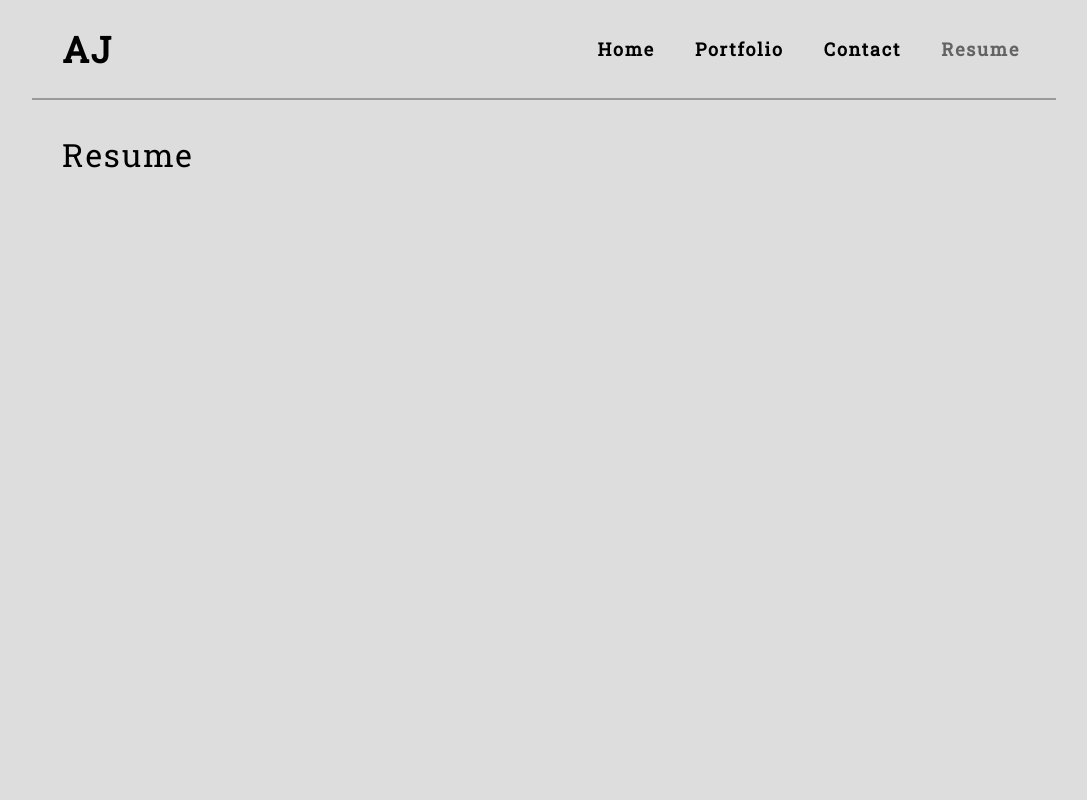
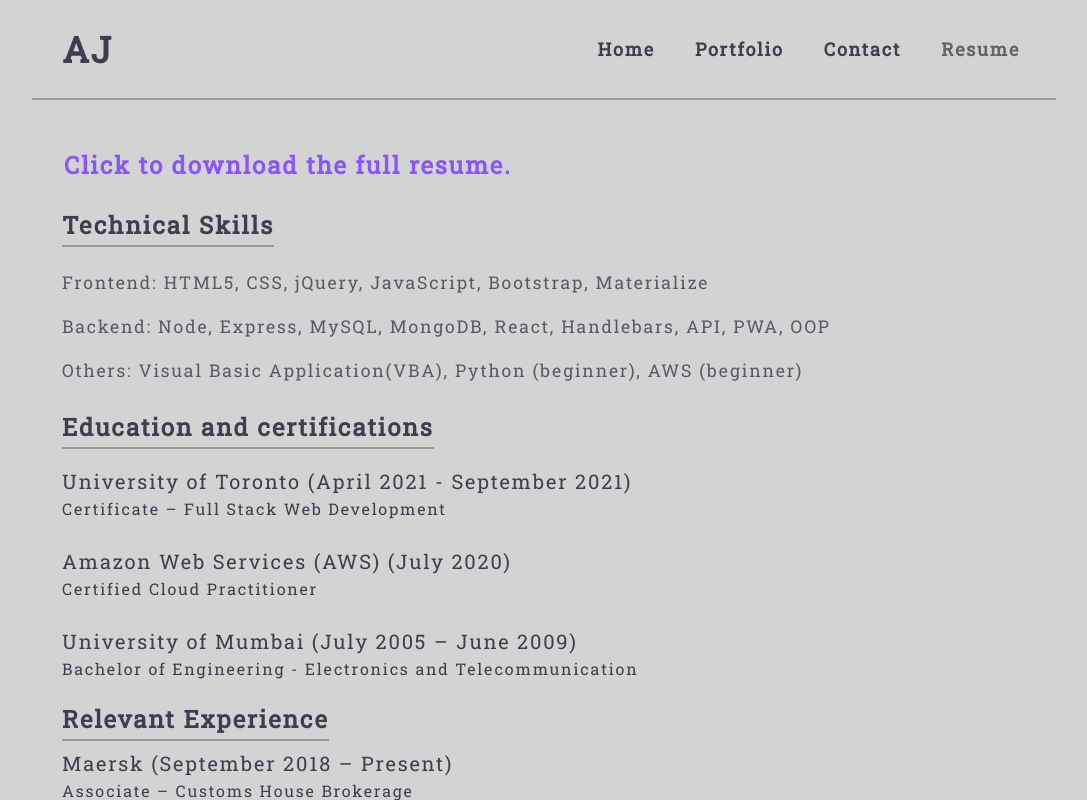
Before and after one commit to jamwalab/abhishek, a React (Create React App) app: page / in a window 1280 px wide. Both pictures are taken after a click on the item "Resume". Shown: the top 800 px of the page, without its empty margins (96-1183 px from the left). Built offline with nearby package versions, Linux system fonts and the light colour scheme.

Commit message:
resume section created

```diff
--- a/src/components/Home/index.js
+++ b/src/components/Home/index.js
@@ -8,12 +8,12 @@
         <div className="px-2">
           <img src={profPic} className='aboutMeProfPic' alt='Profile'></img>
         </div>
-        <h2 className="px-5 text-justify">Hello, my name is Abhishek. I am a Full Stack Developer living in Mississauga, ON.</h2>
+        <h2 className="px-5">Hello, my name is Abhishek. I am a Full Stack Developer living in Mississauga, ON.</h2>
       </article>
 
       <h2 className="title-spaceSetter">About Me</h2>
-      <p className="text-justify">Full stack web developer with strong skills in JavaScript. I have a degree in Bachelor of Science - Electronics and Telecommunication Engineering, certificate for AWS cloud practitioner and currently pursuing an intensive Full Stack Web Development certificate from University of Toronto.</p>
-      <p className="text-justify">I have honed my skills in Node.js, Express, React, SQL, HTML and CSS by developing meaningful and complex applications. I am a team player with good communication and problem-solving skills, demonstrated throughout my bootcamp, where I worked with the team to develop complex back-end designs, helped team members if they got stuck and took the initiative to resolve conflicts during code merge. With a passion for programming and as an eager learner, I am excited to use my technical skills and collaborative nature to help your team to continue to develop innovative projects</p>
+      <p>Full stack web developer with strong skills in JavaScript. I have a degree in Bachelor of Science - Electronics and Telecommunication Engineering, certificate for AWS cloud practitioner and currently pursuing an intensive Full Stack Web Development certificate from University of Toronto.</p>
+      <p>I have honed my skills in Node.js, Express, React, SQL, HTML and CSS by developing meaningful and complex applications. I am a team player with good communication and problem-solving skills, demonstrated throughout my bootcamp, where I worked with the team to develop complex back-end designs, helped team members if they got stuck and took the initiative to resolve conflicts during code merge. With a passion for programming and as an eager learner, I am excited to use my technical skills and collaborative nature to help your team to continue to develop innovative projects</p>
     </section>
   );
 };
--- a/src/components/Projects/index.js
+++ b/src/components/Projects/index.js
@@ -6,7 +6,7 @@
       {allProjects.map((project) => (
         <article className="img-container" key={project.title}>
           <div className='projectTitle'>
-            <h4>{project.title}</h4>
+            <h4 className="bottomBorder-underline">{project.title}</h4>
             <p>
               <a href={project.link} target="_blank">
                 GitHub
--- a/src/components/Resume/index.js
+++ b/src/components/Resume/index.js
@@ -2,7 +2,67 @@
 
 function Resume() {
   return(
-    <h2>Resume</h2>
+    <section>
+      <article  className="title-spaceSetter">
+        <h4><a href="" className="downloadResume">Click to download the full resume.</a></h4>
+      </article>
+      <article className="skills">
+        <h4 className="title-spaceSetter bottomBorder-underline">Technical Skills</h4>
+        <p>Frontend: HTML5, CSS, jQuery, JavaScript, Bootstrap, Materialize</p>
+        <p>Backend:	Node, Express, MySQL, MongoDB, React, Handlebars, API, PWA, OOP</p>
+        <p>Others:	Visual Basic Application(VBA), Python (beginner), AWS (beginner)</p>
+      </article>
+      <article className="education">
+        <h4 className="title-spaceSetter bottomBorder-underline">Education and certifications</h4>
+        <div>
+          <h5>University of Toronto (April 2021 - September 2021)</h5>
+          <h6>Certificate – Full Stack Web Development</h6>
+        </div>
+        <div>
+          <h5>Amazon Web Services (AWS) (July 2020)</h5>
+          <h6>Certified Cloud Practitioner</h6>
+        </div>
+        <div>
+          <h5>University of Mumbai (July 2005 – June 2009)</h5>
+          <h6>Bachelor of Engineering - Electronics and Telecommunication</h6>
+        </div>
+      </article>
+      <article className="experience">
+        <h4 className="title-spaceSetter bottomBorder-underline">Relevant Experience</h4>
+        <div>
+          <h5>Maersk (September 2018 – Present)</h5>
+          <h6>Associate – Customs House Brokerage</h6>
+          <ul>
+            <li>Reduce the time required to track shipments by allowing containers to be searched in bulk with ETA Tracker.</li>
+            <li>Built a VBA macro that checks customs entries to match customer requirements, thus achieving accuracy of over 97%.</li>
+            <li>Designed VBA macro that tracks shipments for release and automatically assigns status at various stages of clearance.</li>
+          </ul>
+        </div>
+        <div>
+          <h5>APL Logistics (July 2016 – June 2018)</h5>
+          <h6>Senior Analyst – Global Trade Compliance</h6>
+          <ul>
+            <li>Developed and maintained trade compliance database content of multiple countries with MySQL, xml and excel.</li>
+            <li>Built a VBA macro that helped reduce the time required to compile data for the database by 80%.</li>
+          </ul>
+        </div>
+        <div>
+          <h5>Molex (August 2015 – June 2016)</h5>
+          <h6>Analyst – Trade and Customs</h6>
+          <ul>
+            <li>Maintained HS code database of the products on SAP system for various countries.</li>
+          </ul>
+        </div>
+        <div>
+          <h5>Aptean (February 2014 – August 2015)</h5>
+          <h6>Analyst – Global Trade Content</h6>
+          <ul>
+            <li>Design backend process to capture trade compliance data from customs websites of different countries.</li>
+            <li>Maintain trade compliance database of multiple countries and test the deployed code before moving it to production.</li>
+          </ul>
+        </div>
+      </article>
+    </section>
   );
 };
 
--- a/src/index.css
+++ b/src/index.css
@@ -15,9 +15,13 @@
   --spacing-one: calc(1rem * 0.5);
   --spacing-two: calc(1rem);
   --spacing-five: calc(2.5rem);
-  --ajBackground: #dddddd;
+
+  --ajBackground: #d3d3d3;
   --secondary: #636363;
   --ajSecondaryLight: #999999;
+  --pText-color: #3d3e4e;
+  --pText-color-81t: #3d3e4ed0;
+  --pText-color-50t: #3d3e4e80;
 }
 
 * {
@@ -37,9 +41,10 @@
   font-size: 18px;
   letter-spacing: .1em;
   background: var(--ajBackground);
-  color: var(--dark);
+  color: var(--pText-color);
   font-family: 'Roboto Slab', serif;
   max-width: 60%;
+  text-align: justify;
 }
 
 h1,
@@ -82,9 +87,9 @@
   font-size: 1.1rem;
 }
 
-.text-justify {
+/*.text-justify {
   text-align: justify;
-}
+}*/
 
 a {
   color: var(--tertiary);
@@ -99,7 +104,7 @@
 }
 
 header a {
-  color: var(--dark);
+  color: var(--pText-color);
 }
 
 button {
@@ -149,7 +154,7 @@
   box-shadow: 0 0 .25rem rgba(0, 0, 0, .5);
 }
 
-li {
+nav li {
   list-style: none;
 }
 
@@ -297,7 +302,7 @@
 	margin-right: -2px;
 
 }
-
+/*Website title*/
 .webTitle::before {
   border: solid 2px;
 }
@@ -307,6 +312,7 @@
   transition: .5s all;
 }
 
+/*Navigation bar*/
 .navActive {
   color: var(--secondary);
   /*border-bottom: solid 4px var(--secondary);*/
@@ -329,31 +335,10 @@
   padding: 5px 0;
 }
 
-.img-container h4 {
+.bottomBorder-underline {
   display: inline-block;
-  padding: 5px;
   border-bottom: solid 2px var(--ajSecondaryLight);
-}
-
-.projectTitle {
-  display: flex;
-  align-content: center;
-  align-items: center;
-}
-
-.projectTitle p {
-  margin-left: 30px;
-}
-
-.projectTitle a {
-  margin: 5px;
-  color: var(--secondary);
-  font-size: 14px;
-}
-
-.projectTitle a:hover {
-  color: var(--dark);
-  transition: 1s all;
+  padding: 5px 0;
 }
 
 /*.projectTitle a {
@@ -382,6 +367,7 @@
   border-radius: 50%;
 }
 
+/* Portfolio page styling */
 .img-preview {
   display: flex;
   position: relative;
@@ -408,13 +394,45 @@
   bottom: 30px;
   padding: 5px 10px 5px 20px;
   background: var(--secondary);
-  color: white;
+  color: var(--ajBackground);
   align-items: center;
 }
 
-.img-text p {
+.img-container p {
   font-size: 14px;
   margin: 5px 0;
+}
+
+.projectTitle p {
+  margin-left: 30px;
+}
+
+.projectTitle {
+  display: flex;
+  align-content: center;
+  align-items: center;
+}
+
+.projectTitle a {
+  margin: 5px;
+  color: var(--secondary);
+  font-size: 14px;
+}
+
+.projectTitle a:hover {
+  color: var(--pText-color);
+  border-bottom: solid 2px var(--ajSecondaryLight);
+  transition: 1s all;
+}
+
+/*Resume styling*/
+.experience li, .skills p {
+  color: var(--pText-color-81t);
+  font-weight: 500;
+}
+
+.education div {
+  padding: 10px 0;
 }
 
 @media screen and (max-width: 1650px) {
```
